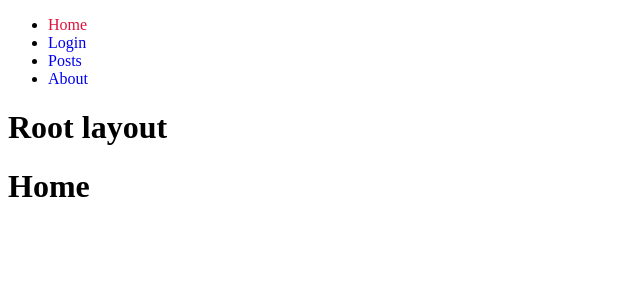
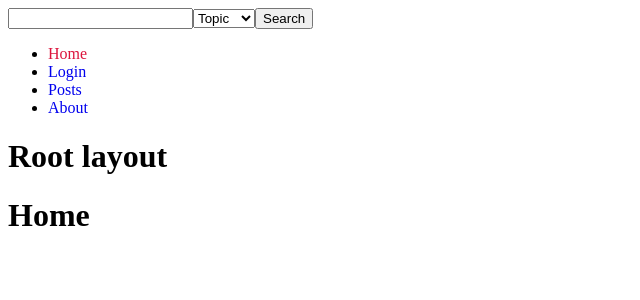
Before and after one commit to jimkk159/Blog, a React (Create React App) app in the folder frontend/: page / in a window 1280 px wide. Shown: the top 300 px of the page, without its empty margins (0-640 px from the left). Built offline with nearby package versions, Linux system fonts and the light colour scheme.

Commit message:
feat: simple search

```diff
--- /dev/null
+++ b/frontend/src/components/SearchBar.jsx
@@ -0,0 +1,18 @@
+import { Form } from "react-router-dom";
+
+function SearchBar() {
+  return (
+    <Form method="post" action="/posts/search">
+      <input id="target" name="target" type="text" />
+      <select id="mode" name="mode">
+        <option value="category">Topic</option>
+        <option value="title">Title</option>
+        <option value="tag">Tag</option>
+        <option value="author">Author</option>
+      </select>
+      <button>Search</button>
+    </Form>
+  );
+}
+
+export default SearchBar;
--- a/frontend/src/routes/pages/Home.jsx
+++ b/frontend/src/routes/pages/Home.jsx
@@ -1,5 +1,5 @@
 function Home() {
-    return <h1>Home</h1>;
-  }
+  return <h1>Home</h1>;
+}
 
-  export default Home;
+export default Home;
--- a/frontend/src/routes/pages/Root.jsx
+++ b/frontend/src/routes/pages/Root.jsx
@@ -1,7 +1,8 @@
-import { Outlet, useLoaderData, useSubmit } from "react-router-dom";
-import MainNavigation from "../../components/MainNavigation";
 import { useEffect } from "react";
 import * as authHelper from "../../util/auth";
+import SearchBar from "../../components/SearchBar"
+import MainNavigation from "../../components/MainNavigation";
+import { Outlet, useLoaderData, useSubmit } from "react-router-dom";
 
 function Root() {
   const token = useLoaderData();
@@ -16,11 +17,11 @@ function Root() {
     setTimeout(() => {
       submit(null, { action: "/logout", method: "post" });
     }, tokenDuration);
-
   }, [token, submit]);
 
   return (
     <>
+      <SearchBar />
       <MainNavigation />
       <h1>Root layout</h1>
       <Outlet />
--- a/frontend/src/routes/pages/Search.jsx
+++ b/frontend/src/routes/pages/Search.jsx
@@ -1,5 +1,5 @@
 import PostsList from "./PostsList";
-import { defer, useLoaderData } from "react-router-dom";
+import { defer, redirect, useLoaderData } from "react-router-dom";
 
 function Search() {
   const { searchPosts } = useLoaderData();
@@ -10,11 +10,12 @@ function Search() {
 export default Search;
 
 async function postsLoader(mode, type, target) {
+  if (!(mode && type && target)) return [];
+
   const response = await fetch(
     process.env.REACT_APP_BACKEND_URL +
       `/api/v1/blog/posts/search?mode=${mode}&type=${type}&target=${target}`
   );
-
   const resJSON = await response.json();
   return resJSON.data;
 }
@@ -29,3 +30,11 @@ export async function loader({ request }) {
     searchPosts: await postsLoader(mode, type, target),
   });
 }
+
+export async function action({ request }) {
+  const data = await request.formData();
+  const mode = data.get("mode").toLowerCase();
+  const target = data.get("target");
+
+  return redirect(`/posts/search?mode=${mode}&type=text&target=${target}`);
+}
--- a/frontend/src/routes/routes.jsx
+++ b/frontend/src/routes/routes.jsx
@@ -10,10 +10,14 @@ import RootLayout from "./pages/Root";
 import * as authHelper from "../util/auth";
 import { SuspenseWrapper } from "./helper/Wrapper";
 import UpdatePassword from "./pages/UpdatePassword";
+import SearchPage, {
+  action as SearchAction,
+  loader as SearchLoader,
+} from "./pages/Search";
 
 const AboutPage = lazy(() => import("./pages/About"));
 const AuthPage = lazy(() => import("./pages/Auth"));
-const SearchPage = lazy(() => import("./pages/Search"));
+// const SearchPage = lazy(() => import("./pages/Search"));
 const PostsRootLayout = lazy(() => import("./pages/PostsRoot"));
 const PostsPage = lazy(() => import("./pages/Posts"));
 const PostDetailPage = lazy(() => import("./pages/PostDetail"));
@@ -37,7 +41,11 @@ const router = createBrowserRouter([
     errorElement: <ErrorPage />,
     loader: authHelper.getAuthToken,
     children: [
-      { index: true, element: <HomePage /> },
+      {
+        index: true,
+        element: <HomePage />,
+        action: lazyAction("./pages/Home"),
+      },
       {
         path: "auth",
         element: SuspenseWrapper(<AuthPage />),
@@ -84,8 +92,9 @@ const router = createBrowserRouter([
           },
           {
             path: "search",
-            element: SuspenseWrapper(<SearchPage />),
-            loader: lazyLoader("./pages/Search"),
+            element: <SearchPage />,
+            loader: SearchLoader,
+            action: SearchAction,
           },
         ],
       },
```
